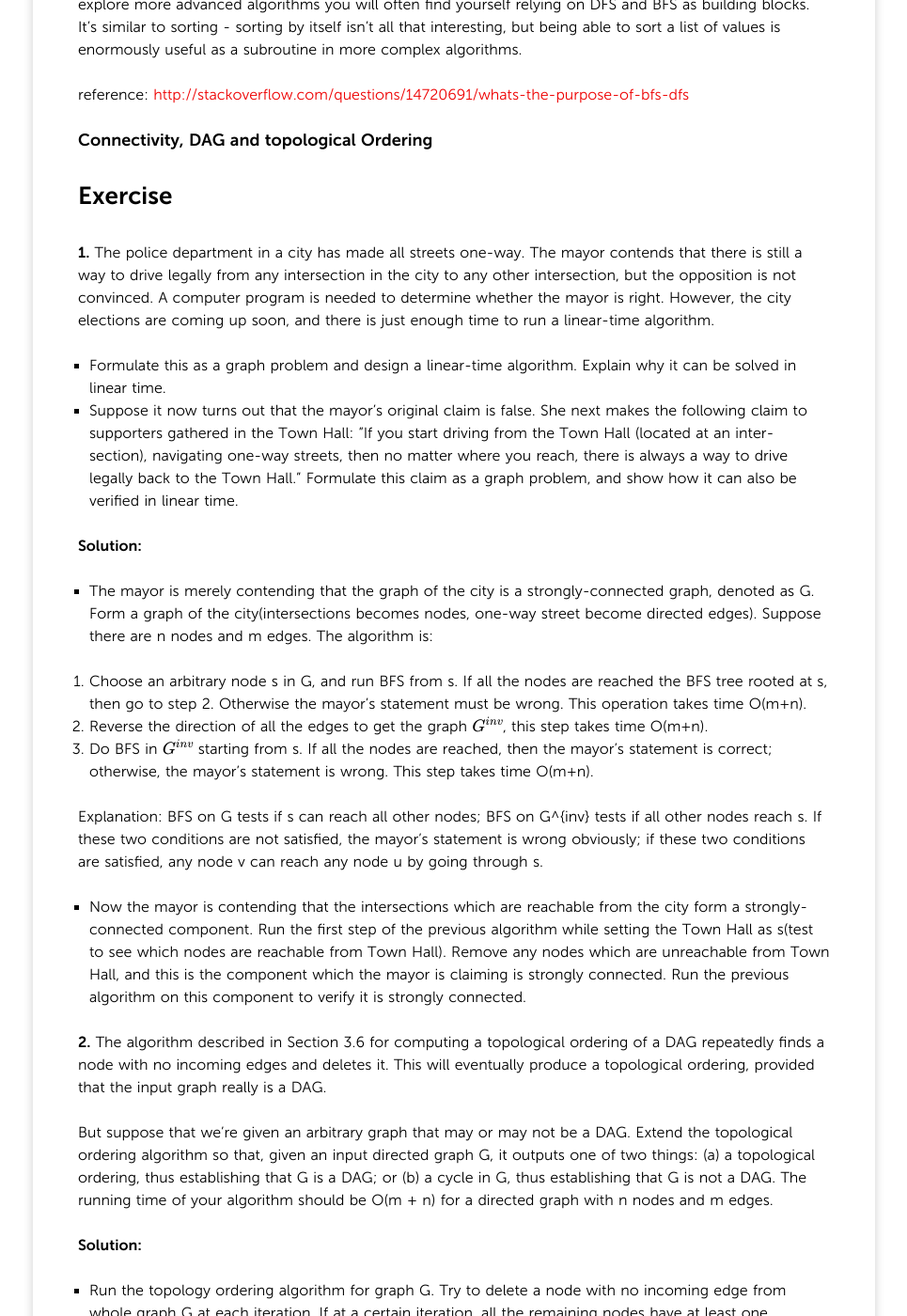
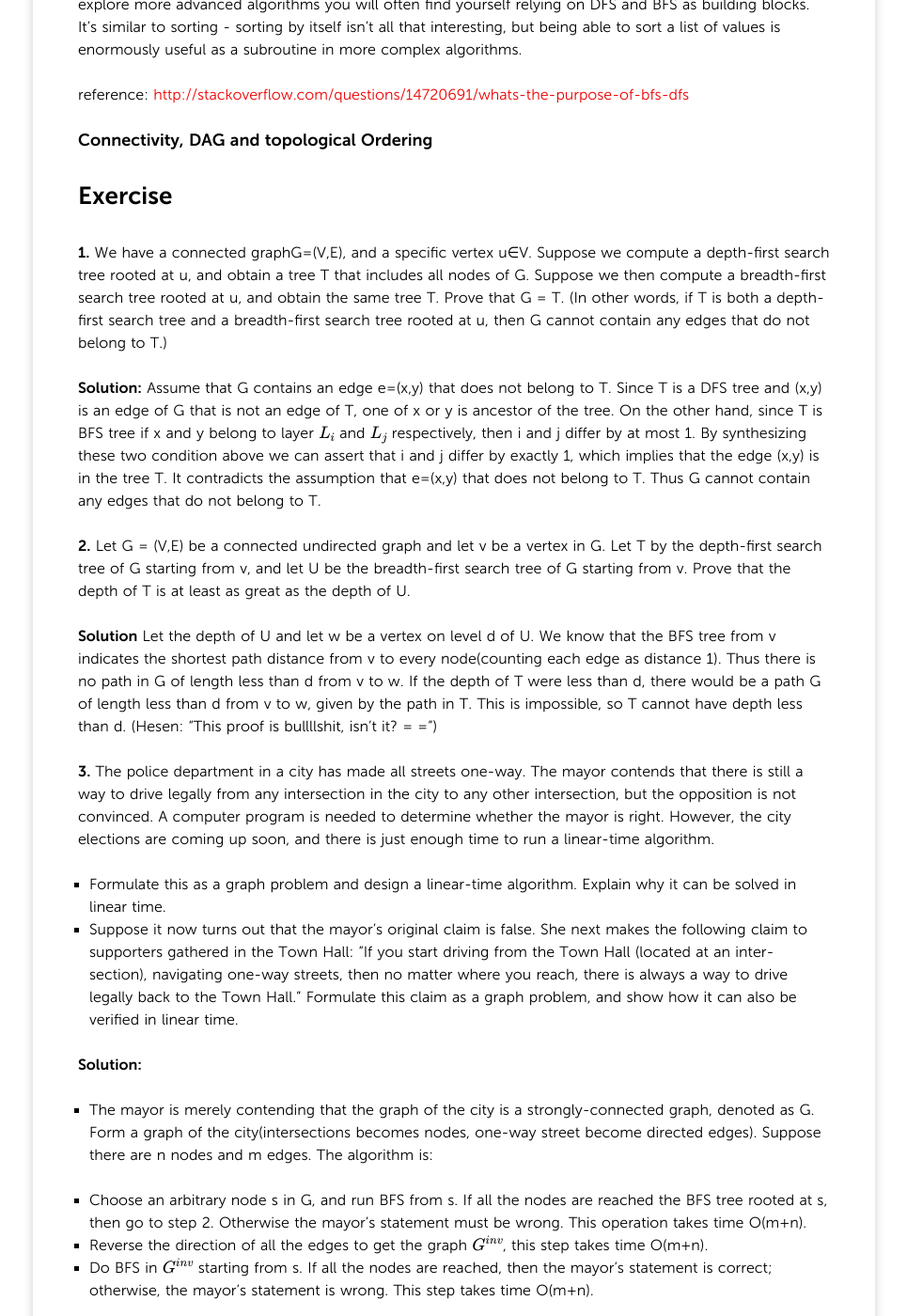
Before and after one commit to pineal/pineal.github.com, a Jekyll site: the page built from _posts/2014/2014-09-23-Graph_ algorithm.md, in a window 1280 px wide and 1400 px high, scrolled down 1077 px. Shown: the whole window at 94% size, without its empty margins (157-1122 px from the left). Built offline with Jekyll 4.4.1, drawn with Linux system fonts in a browser that asks for light colours; nearby versions of some CDN libraries; Markdown is read by kramdown in place of the engine named in the settings; formulas are drawn with MathJax 3; comment, search, counter and statistics services are not loaded; some of the changed text lies outside the part shown.

Commit message:
update basic graph alg post

```diff
--- a/_posts/2014/2014-09-23-Graph_ algorithm.md
+++ b/_posts/2014/2014-09-23-Graph_ algorithm.md
@@ -1,6 +1,6 @@
 ---
 layout: post
-title: Graph algorithm
+title: Introduction to graph algorithm
 categories:
 - Algorithm
 tags:
@@ -29,7 +29,17 @@ reference:
 ###Connectivity, DAG and topological Ordering
 
 ##Exercise
-**1.** The police department in a city has made all streets one-way. The mayor contends that there is still a way to drive legally from any intersection in the city to any other intersection, but the opposition is not convinced. A computer program is needed to determine whether the mayor is right. However, the city elections are coming up soon, and there is just enough time to run a linear-time algorithm.
+**1.** We have a connected graphG=(V,E), and a specific vertex u∈V. Suppose we compute a depth-first search tree rooted at u, and obtain a tree T that includes all nodes of G. Suppose we then compute a breadth-first search tree rooted at u, and obtain the same tree T. Prove that G = T. (In other words, if T is both a depth-first search tree and a breadth-first search tree rooted at u, then G cannot contain any edges that do not belong to T.)
+
+**Solution:** Assume that G contains an edge e=(x,y) that does not belong to T. Since T is a DFS tree and (x,y) is an edge of G that is not an edge of T, one of x or y is ancestor of the tree. On the other hand, since T is BFS tree if x and y belong to layer \\(L_i\\) and \\(L_j\\) respectively, then i and j differ by at most 1. By synthesizing these two condition above we can assert that i and j differ by exactly 1, which implies that the edge (x,y) is in the tree T. It contradicts the assumption that e=(x,y) that does not belong to T. Thus G cannot contain any edges that do not belong to T.
+
+
+**2.** Let G = (V,E) be a connected undirected graph and let v be a vertex in G. Let T by the depth-first search tree of G starting from v, and let U be the breadth-first search tree of G starting from v. Prove that the depth of T is at least as great as the depth of U.
+
+**Solution** Let the depth of U and let w be a vertex on level d of U. We know that the BFS tree from v indicates the shortest path distance from v to every node(counting each edge as distance 1). Thus there is no path in G of length less than d from v to w. If the depth of T were less than d, there would be a path G of length less than d from v to w, given by the path in T. This is impossible, so T cannot have depth less than d.
+(Hesen: "This proof is bullllshit, isn't it? = =")
+
+**3.** The police department in a city has made all streets one-way. The mayor contends that there is still a way to drive legally from any intersection in the city to any other intersection, but the opposition is not convinced. A computer program is needed to determine whether the mayor is right. However, the city elections are coming up soon, and there is just enough time to run a linear-time algorithm.
 
 - Formulate this as a graph problem and design a linear-time algorithm. Explain why it can be solved in linear time.
 - Suppose it now turns out that the mayor’s original claim is false. She next makes the following claim to supporters gathered in the Town Hall: ”If you start driving from the Town Hall (located at an inter- section), navigating one-way streets, then no matter where you reach, there is always a way to drive legally back to the Town Hall.” Formulate this claim as a graph problem, and show how it can also be verified in linear time.
```
Also changed, not shown: other parts of _posts/2014/2014-09-23-Graph_ algorithm.md (+5 -8 lines).
